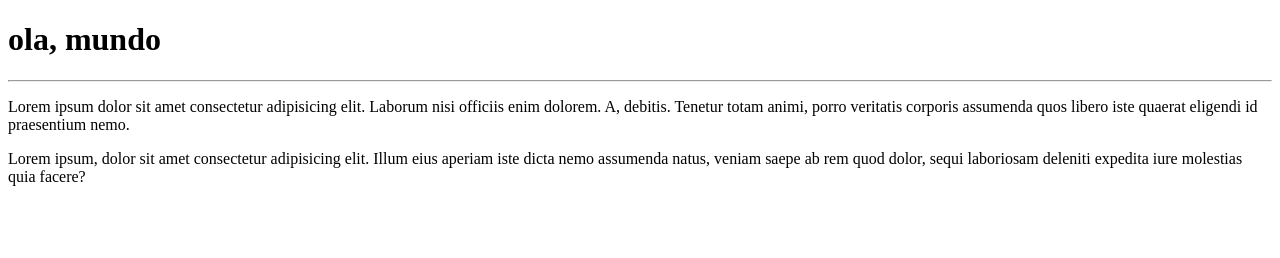
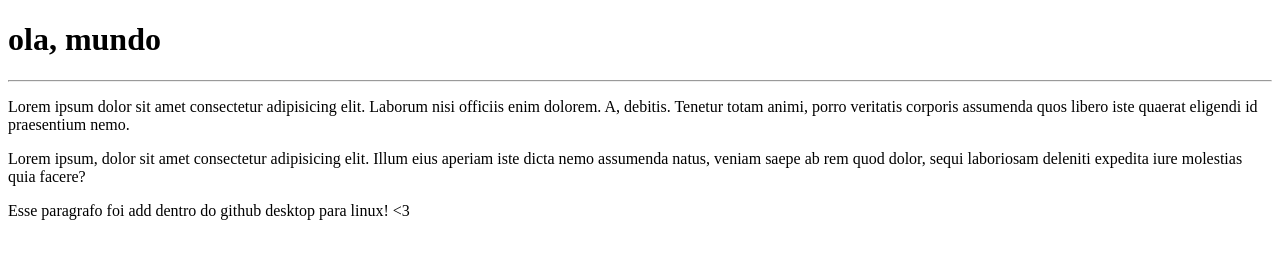
Before and after one commit to kript0ndev/ola-mundo, a plain HTML site: page site-exemplo/index.html in a window 1280 px wide. Drawn offline with Linux system fonts and the light colour scheme.

Commit message:
modifiquei o arquivo

```diff
--- a/site-exemplo/index.html
+++ b/site-exemplo/index.html
@@ -11,5 +11,7 @@
     <p>Lorem ipsum dolor sit amet consectetur adipisicing elit. Laborum nisi officiis enim dolorem. A, debitis. Tenetur totam animi, porro veritatis corporis assumenda quos libero iste quaerat eligendi id praesentium nemo.</p>
 
 <p>Lorem ipsum, dolor sit amet consectetur adipisicing elit. Illum eius aperiam iste dicta nemo assumenda natus, veniam saepe ab rem quod dolor, sequi laboriosam deleniti expedita iure molestias quia facere?</p>
+<p>Esse paragrafo foi add dentro do github desktop para linux! &lt;3</p>
+
 </body>
 </html>
```
